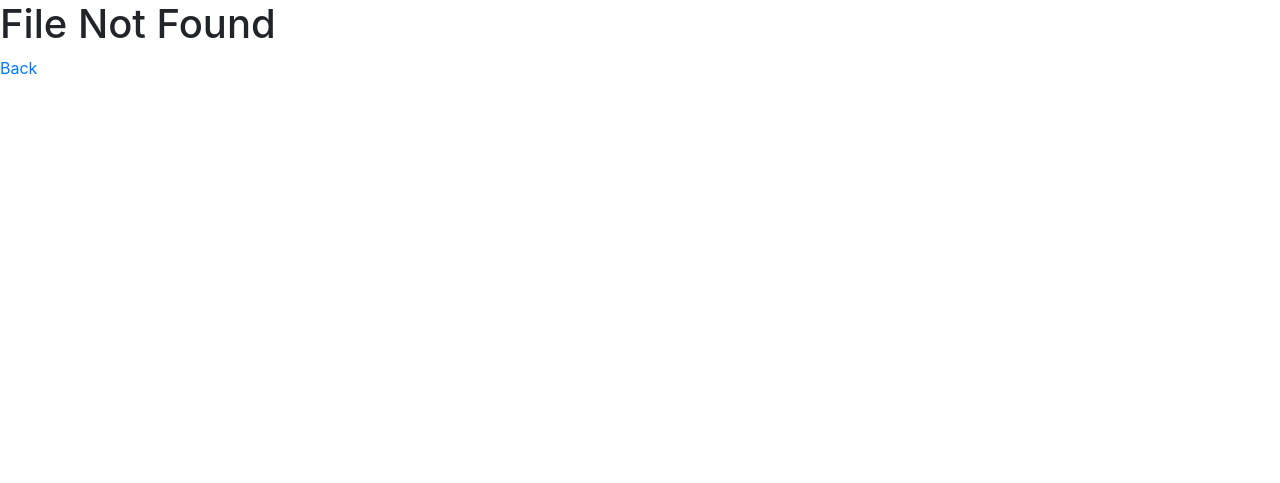
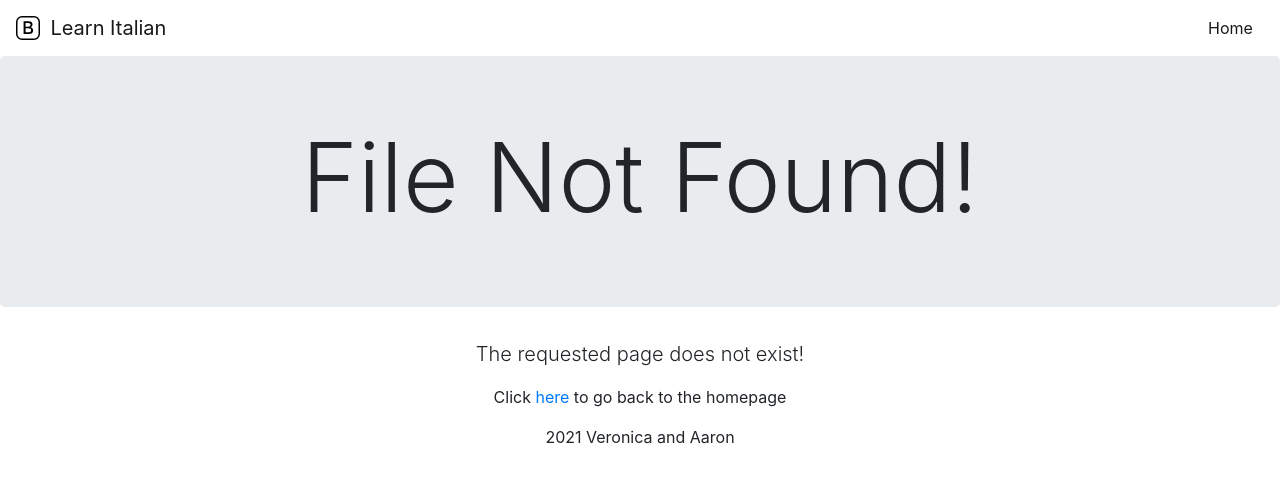
Before and after one commit to aaronnorrish/Agile-Project, a Flask app: template learn_italian_flask/templates/errors/404.html in a window 1280 px wide. Shown: the top 483 px of the page. Run offline with Flask 2, Linux system fonts and the light colour scheme; the template is opened without the code that fills it, so the values that code supplies are empty.

Commit message:
refresh error pages

```diff
--- a/learn_italian_flask/templates/errors/404.html
+++ b/learn_italian_flask/templates/errors/404.html
@@ -1,6 +1,8 @@
 {% extends "errors/error_template.html" %}
 
 {% block main_content %}
-    <h1>File Not Found</h1>
-    <p><a href="{{ url_for('index') }}">Back</a></p>
+    <div class="jumbotron text-center">
+        <h1 class="display-1">File Not Found!</h1>
+    </div>
+    <p class="lead text-center">The requested page does not exist!</p>
 {% endblock %}
--- a/learn_italian_flask/templates/errors/500.html
+++ b/learn_italian_flask/templates/errors/500.html
@@ -3,4 +3,8 @@
 {% block main_content %}
     <h1>An unexpected error has occurred</h1>
     <p><a href="{{ url_for('index') }}">Back</a></p>
+    <div class="jumbotron text-center">
+        <h1 class="display-1">Internal Server Error!</h1>
+    </div>
+    <p class="lead text-center">Something went wrong! We were unable to complete your request.</p>
 {% endblock %}
--- a/learn_italian_flask/templates/errors/error_template.html
+++ b/learn_italian_flask/templates/errors/error_template.html
@@ -13,11 +13,36 @@
         <script src="https://code.jquery.com/jquery-3.5.1.slim.min.js" integrity="sha384-DfXdz2htPH0lsSSs5nCTpuj/zy4C+OGpamoFVy38MVBnE+IbbVYUew+OrCXaRkfj" crossorigin="anonymous"></script>
         <script src="https://cdn.jsdelivr.net/npm/bootstrap@4.6.0/dist/js/bootstrap.bundle.min.js" integrity="sha384-Piv4xVNRyMGpqkS2by6br4gNJ7DXjqk09RmUpJ8jgGtD7zP9yug3goQfGII0yAns" crossorigin="anonymous"></script>
 
+        <!-- Chart.js CDN -->
+        <script src="https://cdn.jsdelivr.net/npm/chart.js"></script>
+
         <link rel="stylesheet" href="static/base.css" />
-        <!-- <script src="script.js"></script> -->
+
+        {% block styling %}
+        {% endblock %}
     </head>
     <body>
+        <nav class="navbar navbar-expand-sm navbar-light bg-white">
+                <a class="navbar-brand" href="{{ url_for('index') }}">
+                    <img class="logo d-inline-block align-top" src="static/bootstrap.svg" alt="Bootstrap" width="24" height="24">
+                    Learn Italian
+                </a>
+                <button class="navbar-toggler" type="button" data-toggle="collapse" data-target="#navbar">
+                  <span class="navbar-toggler-icon"></span>
+                </button>
+                <div class="collapse navbar-collapse" id="navbar">
+                  <ul class="navbar-nav ml-auto">
+                    <li class="nav-item active" class="nav-item">
+                      <a class="nav-link" href="{{ url_for('index') }}">Home</a>
+                    </li>
+                  </ul>
+                </div>
+              </nav>
         {% block main_content %}
         {% endblock %}
+        <p class="text-center">Click <a href="{{ url_for('index') }}">here</a> to go back to the homepage</p>
+        <footer class="text-center mt-2">
+            <p>2021 Veronica and Aaron</p>
+        </footer>
     </body>
 </html>
```
